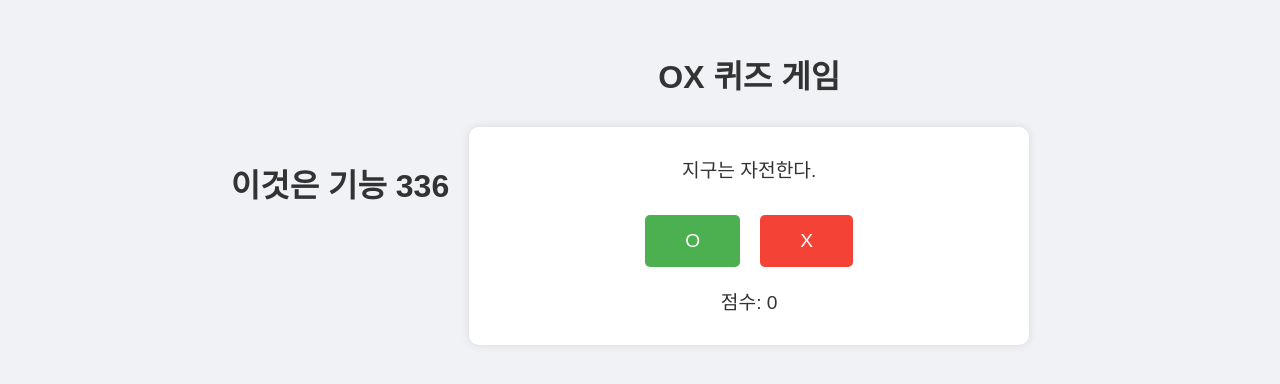
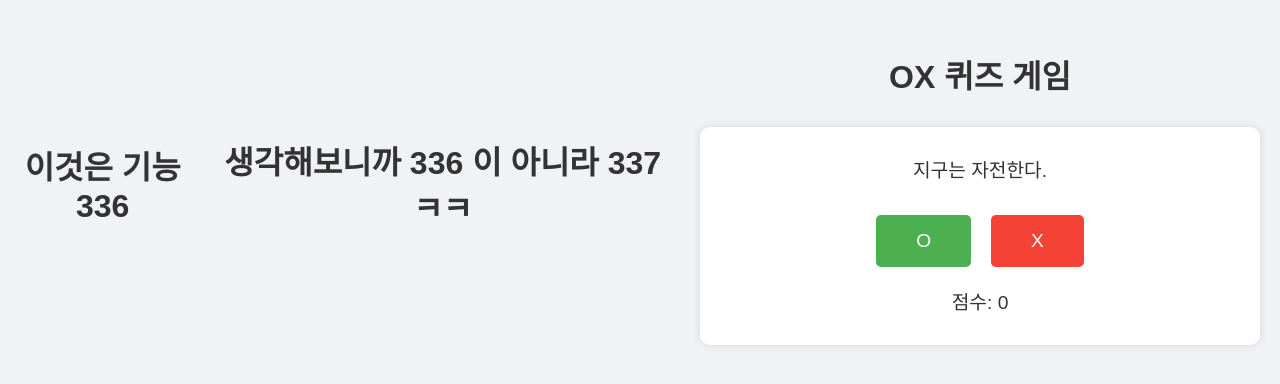
Before and after one commit to gunrein620/ToG_Project, a plain HTML site: page quiz/index.html in a window 1280 px wide. Shown: the part 202-586 px from the top of the page. Drawn offline with Linux system fonts and the light colour scheme.

Commit message:
fix: 기능 336을 337로 수정

```diff
--- a/quiz/index.html
+++ b/quiz/index.html
@@ -8,6 +8,7 @@
 </head>
 <body>
   <h1>이것은 기능 336</h1>
+  <h1>생각해보니까 336 이 아니라 337 ㅋㅋ </h1>
     <div class="container">
         <h1>OX 퀴즈 게임</h1>
         <div class="quiz-box">
```
